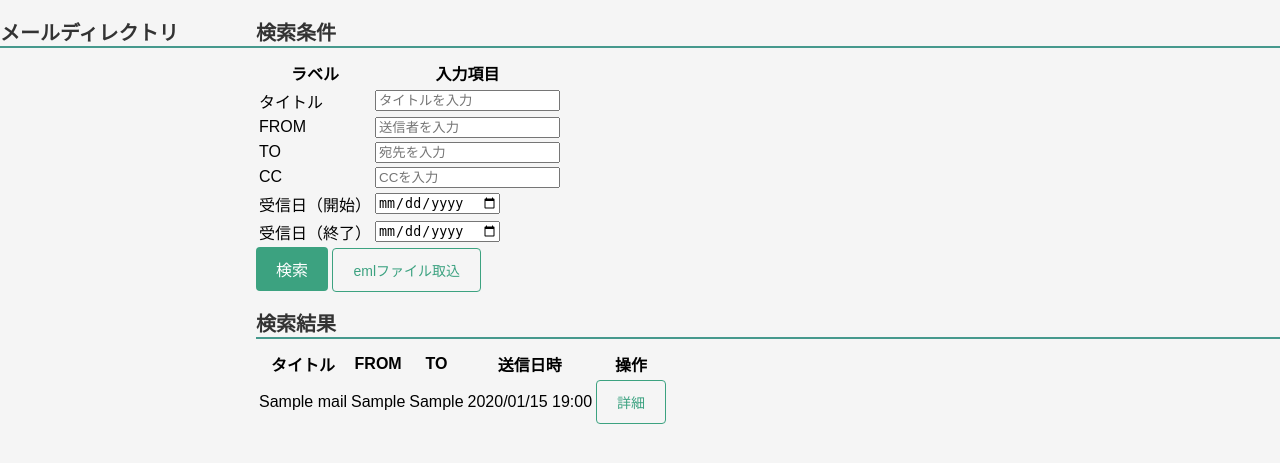
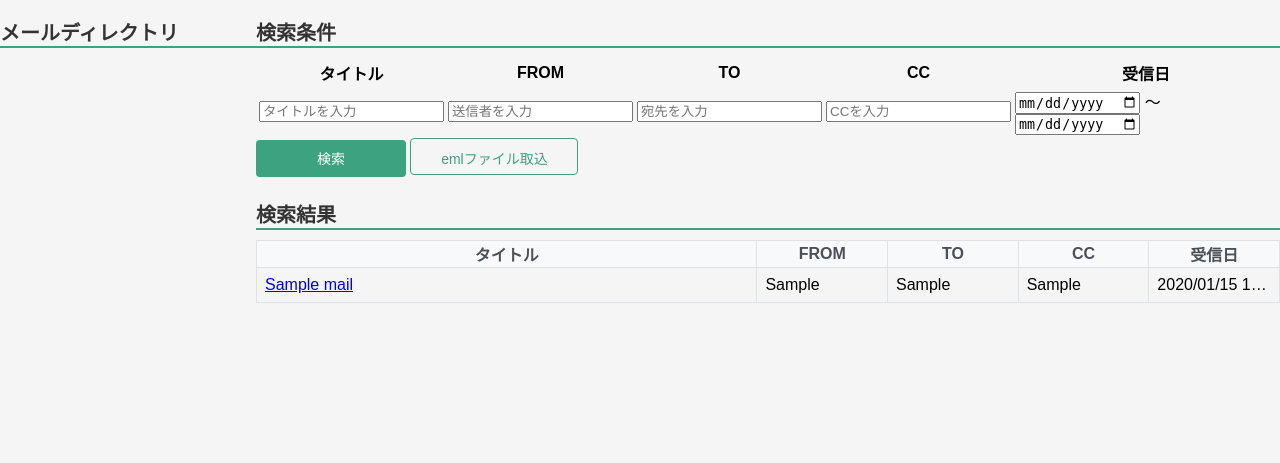
Before and after one commit to iwamoto-777/mailviewer, a Django app: template mailviewer/templates/mailviewer/index.html in a window 1280 px wide. Shown: the top 463 px of the page. Run offline with Django 5.2, Linux system fonts and the light colour scheme; the template is opened without the code that fills it: values that come from a table or form of the project are taken from there, others are empty; tables that the repository leaves empty hold one stand-in row (values such as "Sample post").

```diff
--- a/mailviewer/static/css/mailviewer.css
+++ b/mailviewer/static/css/mailviewer.css
@@ -18,7 +18,7 @@ h1 {
     font-size: 24px;
     color: #333333;
     margin-bottom: 10px;
-    border-bottom: 2px solid #46998d;
+    border-bottom: 2px solid #3ca280;
 }
 
 /* h2タグのスタイル */
@@ -26,7 +26,7 @@ h2 {
     font-size: 20px;
     color: #333333;
     margin-bottom: 10px;
-    border-bottom: 2px solid #46998d;
+    border-bottom: 2px solid #3ca280;
 }
 
 /* h3タグのスタイル */
@@ -53,45 +53,77 @@ h3 {
     border-radius: 4px;
 }
 
+/* btn-primaryのスタイル更新 */
 .btn-primary {
     background-color: #3ca280;
     color: #ffffff;
     border: none;
     border-radius: 4px;
-    padding: 10px 20px;
-    font-size: 16px;
+    /* padding: 0px 0px; */
+    font-size: 14px;
     cursor: pointer;
 }
 
+/* btn-primaryのホバースタイル更新 */
 .btn-primary:hover {
-    background-color: #359373; /* darken(#3ca280, 10%) */
+    background-color: #2f8a6b; /* darken(#3ca280, 10%) */
 }
 
-.form-group {
-    margin-bottom: 15px;
+/* a.btnのスタイル更新 */
+a.btn {
+    height: 17px;
+    color: #3ca280;
+    border: 1px solid #3ca280;
+    font-size: 14px;
+    padding: 9px 8px;
+    border-radius: 4px;
+    text-decoration: none;
+    text-align: center;
+    display: inline-block;
 }
 
-.form-group label {
-    display: block;
-    font-size: 16px;
-    font-weight: bold;
-    margin-bottom: 5px;
-    color: #495057;
+/* a.btnのホバースタイル更新 */
+a.btn:hover {
+    background-color: #3ca280;
+    color: #f5f5f5;
 }
 
-.form-text {
-    font-size: 14px;
-    color: #6c757d;
-    margin-top: 5px;
+/* tableのスタイル更新 */
+.table {
+    width: 100%;
+    border: 1px solid #dee2e6;
+    border-collapse: collapse;
+    margin-bottom: 20px;
 }
 
-.message {
-    font-size: 14px;
-    color: #dc3545;
-    margin: 20px 0;
-    background-color: #d4edda;
-    border: 1px solid #c3e6cb;
-    border-radius: 4px;
+.table th {
+    background-color: #f8f9fa;
+    color: #495057;
+    border: 1px solid #dee2e6;
+    text-align: center; /* YAML仕様に基づく中央寄せ */
+    white-space: nowrap;
+    overflow: hidden;
+    text-overflow: ellipsis;
+}
+
+.table td {
+    border: 1px solid #dee2e6;
+    padding: 8px;
+    white-space: nowrap;
+    overflow: hidden;
+    text-overflow: ellipsis;
+}
+
+.table tr:nth-child(even) {
+    background-color: #f2f2f2;
+}
+
+.table tr:hover {
+    background-color: #e9ecef;
+}
+
+.table th, .table td {
+    font-size: 16px;
 }
 
 /* back-linkのスタイル更新 */
@@ -110,6 +142,7 @@ h3 {
     background-color: #999999; /* darken(#aaaaaa, 10%) */
 }
 
+/* instructionsのスタイル更新 */
 .instructions {
     margin: 20px 0;
     padding: 15px;
@@ -127,25 +160,20 @@ h3 {
     padding-left: 20px;
 }
 
-/* メール本文のスタイル */
+/* メール本文のスタイル更新 */
 .mail-body {
     white-space: pre-wrap; /* 改行と空白を保持 */
     font-size: 16px;
 }
 
-/* a.btnのスタイル更新 */
-a.btn {
-    color: #3ca280;
-    border: 1px solid #3ca280; /* Added border */
-    text-decoration: none;
-    font-size: 14px;
-    padding: 11px 20px; /* Updated padding */
-    border-radius: 4px;
-    display: inline-block;
+/* ボタンのスタイル更新 */
+.btn {
+    height: 37px;
+    width: 150px;
+    text-align: center;
 }
 
-/* a.btnのホバースタイル追加 */
-a.btn:hover {
-    background-color: #3ca280;
-    color: #f5f5f5;
+/* button-groupのスタイル更新 */
+.button-group {
+    margin-bottom: 22px;
 }
--- a/mailviewer/templates/mailviewer/index.html
+++ b/mailviewer/templates/mailviewer/index.html
@@ -7,6 +7,7 @@
     <title>{{ title }}</title>
 </head>
 <body>
+    <div class="container">
         <h1>{{ title }}</h1>
 
         {% block list %}
@@ -14,41 +15,30 @@
         <h2>検索条件</h2>
         <form method="post">
             {% csrf_token %}
-        <table class="table">
+            <table>
                 <thead>
                     <tr>
-                    <th>ラベル</th>
-                    <th>入力項目</th>
+                        <th>タイトル</th>
+                        <th>FROM</th>
+                        <th>TO</th>
+                        <th>CC</th>
+                        <th>受信日</th>
                     </tr>
                 </thead>
                 <tbody>
                     <tr>
-                    <td><label for="subject">{{ form.subject.label }}</label></td>
                         <td>{{ form.subject }}</td>
-                </tr>
-                <tr>
-                    <td><label for="sender">{{ form.sender.label }}</label></td>
                         <td>{{ form.sender }}</td>
-                </tr>
-                <tr>
-                    <td><label for="recipients">{{ form.recipients.label }}</label></td>
                         <td>{{ form.recipients }}</td>
-                </tr>
-                <tr>
-                    <td><label for="cc">{{ form.cc.label }}</label></td>
                         <td>{{ form.cc }}</td>
-                </tr>
-                <tr>
-                    <td><label for="sent_at_from">{{ form.sent_at_from.label }}</label></td>
-                    <td>{{ form.sent_at_from }}</td>
-                </tr>
-                <tr>
-                    <td><label for="sent_at_to">{{ form.sent_at_to.label }}</label></td>
-                    <td>{{ form.sent_at_to }}</td>
+                        <td>
+                            {{ form.sent_at_from }} ～ {{ form.sent_at_to }}
+                        </td>
                     </tr>
                 </tbody>
             </table>
-        <div class="form-actions">
+            <!-- ボタン群 -->
+            <div class="button-group">
                 <button type="submit" class="btn btn-primary">検索</button>
                 <a href="{% url 'mailviewer:input' %}" class="btn btn-success">emlファイル取込</a>
             </div>
@@ -57,26 +47,24 @@
         <!-- 検索結果一覧 -->
         <h2>検索結果</h2>
         {% if mails %}
-        <table class="table">
+            <table class="table" style="table-layout: fixed; width: 100%;">
                 <thead>
-                <tr>
-                    <th>タイトル</th>
-                    <th>FROM</th>
-                    <th>TO</th>
-                    <th>送信日時</th>
-                    <th>操作</th>
+                    <tr style="text-align: center;">
+                        <th style="width: 200px;">タイトル</th>
+                        <th style="width: 50px;">FROM</th>
+                        <th style="width: 50px;">TO</th>
+                        <th style="width: 50px;">CC</th>
+                        <th style="width: 50px;">受信日</th>
                     </tr>
                 </thead>
                 <tbody>
                     {% for mail in mails %}
-                <tr>
-                    <td>{{ mail.subject|default:"(タイトルなし)" }}</td>
+                    <tr style="white-space: nowrap; overflow: hidden; text-overflow: ellipsis;">
+                        <td><a href="{% url 'mailviewer:mail_detail' mail.email_id %}" target="_blank">{{ mail.subject|default:"(タイトルなし)" }}</a></td>
                         <td>{{ mail.sender }}</td>
                         <td>{{ mail.recipients }}</td>
+                        <td>{{ mail.cc }}</td>
                         <td>{{ mail.sent_at|date:"Y/m/d H:i" }}</td>
-                    <td>
-                        <a href="{% url 'mailviewer:mail_detail' mail.email_id %}" target="_blank" class="btn">詳細</a>
-                    </td>
                     </tr>
                     {% endfor %}
                 </tbody>
@@ -85,5 +73,6 @@
             <p>メールが見つかりません。</p>
         {% endif %}
         {% endblock %}
+    </div>
 </body>
 </html>
```
Also changed, not shown: mailviewer/yaml/html.yaml (+50 -9 lines), mailviewer/yaml/style.yaml (+34 -2 lines), README.md. Lines whose indentation alone changed are shown as unchanged.
